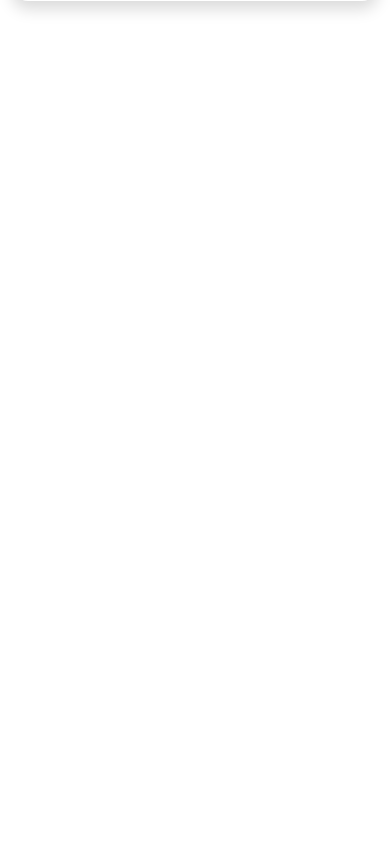
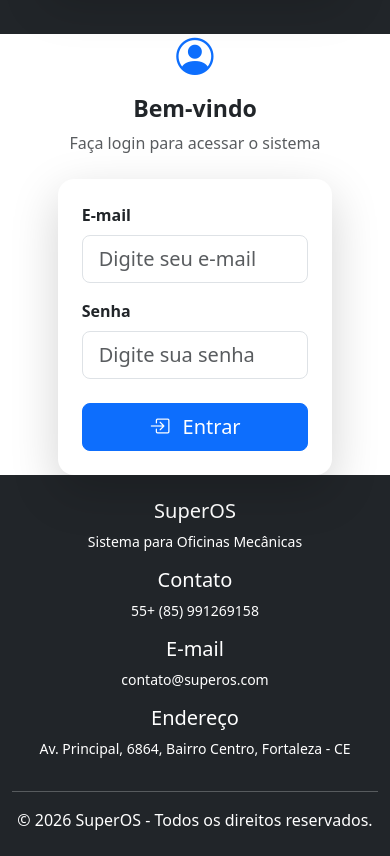
Before and after one commit to gabrielsousa2310/projetofinal708, a Flask app: page / in a window 390 px wide. Shown: the part 436-1292 px from the top of the page. Before the commit the page ends 448 px from the top, so only its background shows below. Run offline with Flask 3, Linux system fonts and the light colour scheme.

Commit message:
alteracoes no index, criacao da rota editar clientes, criacao do icone no base logado e base html

```diff
--- a/app.py
+++ b/app.py
@@ -12,279 +12,335 @@ from supabase import create_client
 
 
 load_dotenv()
-supabase_url = os.getenv('SUPABASE_URL')
-supabase_key = os.getenv('SUPABASE_KEY')
-supabase = create_client(supabase_url,supabase_key)
+supabase_url = os.getenv("SUPABASE_URL")
+supabase_key = os.getenv("SUPABASE_KEY")
+supabase = create_client(supabase_url, supabase_key)
 
 app = Flask(__name__)
-app.secret_key = '12345'
+app.secret_key = "12345"
 
 
-@app.route('/', methods=['GET','POST'])
+@app.route("/", methods=["GET", "POST"])
 def index():
-    if request.method == 'POST':
-        email = request.form.get('email')
-        senha = request.form.get('senha')
-        print(email,senha)
-        resposta = supabase.table('usuarios').select('*').eq('email',email).eq('senha',senha).execute()
+    if request.method == "POST":
+        email = request.form.get("email")
+        senha = request.form.get("senha")
+        print(email, senha)
+        resposta = (
+            supabase.table("usuarios")
+            .select("*")
+            .eq("email", email)
+            .eq("senha", senha)
+            .execute()
+        )
         if len(resposta.data) > 0:
             print(resposta)
-            session['id_usuario'] = resposta.data[0]['id']
-            return redirect(url_for('dashboard'))
+            session["id_usuario"] = resposta.data[0]["id"]
+            return redirect(url_for("dashboard"))
         else:
-            print('Usuário não cadastrado')
-    return render_template('index.html')
-
-#PAGINA INICIAL
-
-@app.route('/dashboard')
-def dashboard():
-    if 'id_usuario' not in session:
-        print('Usuário não logado')
-        return redirect(url_for('index'))
-
-    registro_os = supabase.table('registro_os').select('*').execute()
-    funcionarios = supabase.table('funcionarios').select('*').execute()
-    clientes = supabase.table('clientes').select('*,registro_os(id)').execute()
+            print("Usuário não cadastrado")
+    return render_template("index.html")
 
 
+# PAGINA INICIAL
+
+
+@app.route("/dashboard")
+def dashboard():
+    if "id_usuario" not in session:
+        print("Usuário não logado")
+        return redirect(url_for("index"))
+
+    registro_os = supabase.table("registro_os").select("*").execute()
+    funcionarios = supabase.table("funcionarios").select("*").execute()
+    clientes = supabase.table("clientes").select("*,registro_os(id)").execute()
 
     total_clientes = len(clientes.data) if clientes.data else 0
     total_registro_os = len(registro_os.data) if registro_os.data else 0
     total_funcionarios = len(funcionarios.data) if funcionarios.data else 0
 
-    relatorio = (supabase.table('registro_os').select('*, clientes(nome), funcionarios(nome), veiculos(placa, marca, modelo)').execute())
+    relatorio = (
+        supabase.table("registro_os")
+        .select("*, clientes(nome), funcionarios(nome), veiculos(placa, marca, modelo)")
+        .execute()
+    )
+
+    return render_template(
+        "dashboard.html",
+        total_clientes=total_clientes,
+        total_registro_os=total_registro_os,
+        total_funcionarios=total_funcionarios,
+        relatorio=relatorio.data,
+        clientes=clientes.data,
+    )
 
 
-    return render_template('dashboard.html',total_clientes=total_clientes, total_registro_os=total_registro_os, total_funcionarios=total_funcionarios, relatorio=relatorio.data, clientes=clientes.data)
-
-#ROTAS DE CADASTRO DE CLIENTES, FUNCIONARIOS, VEICULOS E REGISTRO DE ORDEM DE SERVIÇO
-@app.route('/cadastro_clientes',methods=['GET','POST'])
+# ROTAS DE CADASTRO DE CLIENTES, FUNCIONARIOS, VEICULOS E REGISTRO DE ORDEM DE SERVIÇO
+@app.route("/cadastro_clientes", methods=["GET", "POST"])
 def cadastro_clientes():
 
-    if 'id_usuario' not in session:
-        print('Usuário não logado')
-        return redirect(url_for('index'))
+    if "id_usuario" not in session:
+        print("Usuário não logado")
+        return redirect(url_for("index"))
 
-    if request.method == 'POST':
-        nome = request.form.get('nome')
-        telefone = request.form.get('telefone')
-        email = request.form.get('email')
-        cpf = request.form.get('cpf')
-        endereco = request.form.get('endereco')
-        observacoes = request.form.get('observacoes')
+    if request.method == "POST":
+        nome = request.form.get("nome")
+        telefone = request.form.get("telefone")
+        email = request.form.get("email")
+        cpf = request.form.get("cpf")
+        endereco = request.form.get("endereco")
+        observacoes = request.form.get("observacoes")
 
         dados = {
-            'nome': nome,
-            'telefone': telefone,
-            'email': email,
-            'cpf': cpf,
-            'endereco': endereco,
-            'observacoes': observacoes
+            "nome": nome,
+            "telefone": telefone,
+            "email": email,
+            "cpf": cpf,
+            "endereco": endereco,
+            "observacoes": observacoes,
         }
-        supabase.table('clientes').insert(dados).execute()
+        supabase.table("clientes").insert(dados).execute()
 
-        return redirect(url_for('dashboard'))
+        return redirect(url_for("dashboard"))
 
-    return render_template('cadastro_clientes.html')
+    return render_template("cadastro_clientes.html")
 
 
-@app.route('/cadastro_funcionarios', methods=['GET', 'POST'])
+@app.route("/cadastro_funcionarios", methods=["GET", "POST"])
 def cadastro_funcionarios():
 
-    if 'id_usuario' not in session:
-        print('Usuário não logado')
-        return redirect(url_for('index'))
+    if "id_usuario" not in session:
+        print("Usuário não logado")
+        return redirect(url_for("index"))
 
-    if request.method == 'POST':
+    if request.method == "POST":
 
-        nome = request.form.get('nome')
-        cpf = request.form.get('cpf')
-        telefone = request.form.get('telefone')
-        email = request.form.get('email')
-        endereco = request.form.get('endereco')
-        numero = request.form.get('numero')
-        complemento = request.form.get('complemento')
+        nome = request.form.get("nome")
+        cpf = request.form.get("cpf")
+        telefone = request.form.get("telefone")
+        email = request.form.get("email")
+        endereco = request.form.get("endereco")
+        numero = request.form.get("numero")
+        complemento = request.form.get("complemento")
 
-        cargo = request.form.get('cargo')
-        especialidade = request.form.get('especialidade')
-        salario = request.form.get('salario')
-        data_admissao = request.form.get('data_admissao')
+        cargo = request.form.get("cargo")
+        especialidade = request.form.get("especialidade")
+        salario = request.form.get("salario")
+        data_admissao = request.form.get("data_admissao")
 
-        possui_cnh = request.form.get('possui_cnh')
+        possui_cnh = request.form.get("possui_cnh")
 
-        observacoes = request.form.get('observacoes')
+        observacoes = request.form.get("observacoes")
 
         dados = {
-            'nome': nome,
-            'cpf': cpf,
-            'telefone': telefone,
-            'email': email,
-            'endereco': endereco,
-            'numero': numero,
-            'complemento': complemento,
-            'cargo': cargo,
-            'especialidade': especialidade,
-            'salario': salario,
-            'data_admissao': data_admissao,
-            'possui_cnh': possui_cnh,
-            'observacoes': observacoes
+            "nome": nome,
+            "cpf": cpf,
+            "telefone": telefone,
+            "email": email,
+            "endereco": endereco,
+            "numero": numero,
+            "complemento": complemento,
+            "cargo": cargo,
+            "especialidade": especialidade,
+            "salario": salario,
+            "data_admissao": data_admissao,
+            "possui_cnh": possui_cnh,
+            "observacoes": observacoes,
         }
 
-        supabase.table('funcionarios').insert(dados).execute()
+        supabase.table("funcionarios").insert(dados).execute()
 
-        return redirect(url_for('dashboard'))
+        return redirect(url_for("dashboard"))
 
-    return render_template('cadastro_funcionarios.html')
+    return render_template("cadastro_funcionarios.html")
 
 
-@app.route('/registro_os', methods=['GET', 'POST'])
+@app.route("/registro_os", methods=["GET", "POST"])
 def registro_os():
 
-    if 'id_usuario' not in session:
-        print('Usuário não logado')
-        return redirect(url_for('index'))
+    if "id_usuario" not in session:
+        print("Usuário não logado")
+        return redirect(url_for("index"))
 
-    if request.method == 'POST':
-        cliente_id = request.form.get('cliente_id')
-        veiculo_id = request.form.get('veiculo_id')
-        funcionario_id = request.form.get('funcionario_id')
-        problema_relatado = request.form.get('problema_relatado')
-        servico_realizado = request.form.get('servico_realizado')
-        valor = request.form.get('valor')
-        status = request.form.get('status')
-        observacoes = request.form.get('observacoes')
+    if request.method == "POST":
+        cliente_id = request.form.get("cliente_id")
+        veiculo_id = request.form.get("veiculo_id")
+        funcionario_id = request.form.get("funcionario_id")
+        problema_relatado = request.form.get("problema_relatado")
+        servico_realizado = request.form.get("servico_realizado")
+        valor = request.form.get("valor")
+        status = request.form.get("status")
+        observacoes = request.form.get("observacoes")
 
         dados = {
-            'cliente_id': cliente_id,
-            'veiculo_id': veiculo_id,
-            'funcionario_id': funcionario_id,
-            'problema_relatado': problema_relatado,
-            'servico_realizado': servico_realizado,
-            'valor': valor,
-            'status': status,
-            'observacoes': observacoes
+            "cliente_id": cliente_id,
+            "veiculo_id": veiculo_id,
+            "funcionario_id": funcionario_id,
+            "problema_relatado": problema_relatado,
+            "servico_realizado": servico_realizado,
+            "valor": valor,
+            "status": status,
+            "observacoes": observacoes,
         }
         print(dados)
-        supabase.table('registro_os').insert(dados).execute()
-        flash('Ordem de serviço registrada com sucesso!')
+        supabase.table("registro_os").insert(dados).execute()
+        flash("Ordem de serviço registrada com sucesso!")
 
-        return redirect(url_for('registro_os'))
+        return redirect(url_for("registro_os"))
 
-    clientes = supabase.table('clientes').select('*').execute()
-    funcionarios = supabase.table('funcionarios').select('*').execute()
-    veiculos = supabase.table('veiculos').select('*').execute()
-    registro_os = supabase.table('registro_os').select('*,clientes(nome),veiculos(marca,modelo,placa)').execute()
+    clientes = supabase.table("clientes").select("*").execute()
+    funcionarios = supabase.table("funcionarios").select("*").execute()
+    veiculos = supabase.table("veiculos").select("*").execute()
+    registro_os = (
+        supabase.table("registro_os")
+        .select("*,clientes(nome),veiculos(marca,modelo,placa)")
+        .execute()
+    )
 
-    return render_template('registro_os.html', registro_os=registro_os.data, funcionarios=funcionarios.data, clientes=clientes.data, veiculos=veiculos.data)
+    return render_template(
+        "registro_os.html",
+        registro_os=registro_os.data,
+        funcionarios=funcionarios.data,
+        clientes=clientes.data,
+        veiculos=veiculos.data,
+    )
 
-@app.route('/cadastro_veiculos', methods=['GET', 'POST'])
 
+@app.route("/cadastro_veiculos", methods=["GET", "POST"])
 def cadastro_veiculos():
-    if 'id_usuario' not in session:
-        print('Usuario nao logado')
-        return redirect(url_for('index'))
+    if "id_usuario" not in session:
+        print("Usuario nao logado")
+        return redirect(url_for("index"))
 
-    if request.method == 'POST':
-        cliente_id = request.form.get('cliente_id')
-        marca = request.form.get('marca')
-        modelo = request.form.get('modelo')
-        ano = request.form.get('ano')
-        placa = request.form.get('placa')
-        cor = request.form.get('cor')
-        observacoes = request.form.get('observacoes')
+    if request.method == "POST":
+        cliente_id = request.form.get("cliente_id")
+        marca = request.form.get("marca")
+        modelo = request.form.get("modelo")
+        ano = request.form.get("ano")
+        placa = request.form.get("placa")
+        cor = request.form.get("cor")
+        observacoes = request.form.get("observacoes")
 
         dados = {
-            'cliente_id': cliente_id,
-            'marca': marca,
-            'modelo': modelo,
-            'ano': ano,
-            'placa': placa,
-            'cor': cor,
-            'observacoes': observacoes
+            "cliente_id": cliente_id,
+            "marca": marca,
+            "modelo": modelo,
+            "ano": ano,
+            "placa": placa,
+            "cor": cor,
+            "observacoes": observacoes,
         }
 
-        supabase.table('veiculos').insert(dados).execute()
-        return redirect(url_for('cadastro_veiculos'))
+        supabase.table("veiculos").insert(dados).execute()
+        return redirect(url_for("cadastro_veiculos"))
 
-    clientes = supabase.table('clientes').select('*').execute()
+    clientes = supabase.table("clientes").select("*").execute()
 
-    return render_template('cadastro_veiculos.html', clientes=clientes.data)
+    return render_template("cadastro_veiculos.html", clientes=clientes.data)
 
-#LISTAGEM DE CLIENTES, FUNCIONARIOS, VEICULOS E REGISTRO DE ORDEM DE SERVIÇO
 
-@app.route('/listar_clientes')
+# LISTAGEM DE CLIENTES, FUNCIONARIOS, VEICULOS E REGISTRO DE ORDEM DE SERVIÇO
+
+
+@app.route("/listar_clientes")
 def listar_clientes():
-    if 'id_usuario' not in session:
-        print('Usuario nao logado')
-        return redirect(url_for('index'))
+    if "id_usuario" not in session:
+        print("Usuario nao logado")
+        return redirect(url_for("index"))
 
-    clientes = supabase.table('clientes').select('*').execute()
+    clientes = supabase.table("clientes").select("*").execute()
 
-    return render_template('listar_clientes.html',clientes=clientes.data)
+    return render_template("listar_clientes.html", clientes=clientes.data)
 
-@app.route('/listar_os')
+
+@app.route("/listar_os")
 def listar_os():
-    if 'id_usuario' not in session:
-        print('Usuario nao logado')
-        return redirect(url_for('index'))
+    if "id_usuario" not in session:
+        print("Usuario nao logado")
+        return redirect(url_for("index"))
 
-    os_service = supabase.table('registro_os').select('*, clientes(id, nome), funcionarios(id, nome), veiculos(marca,modelo,placa)').execute()
+    os_service = (
+        supabase.table("registro_os")
+        .select(
+            "*, clientes(id, nome), funcionarios(id, nome), veiculos(marca,modelo,placa)"
+        )
+        .execute()
+    )
 
-    return render_template('listar_os.html',os_service=os_service.data)
+    return render_template("listar_os.html", os_service=os_service.data)
+
+
+@app.route("/listar_funcionarios")
+def listar_funcionarios():
+    if "id_usuario" not in session:
+        print("Usuario nao logado")
+        return redirect(url_for("index"))
+
+    funcionarios = supabase.table("funcionarios").select("*").execute()
+
+    return render_template("listar_funcionarios.html", funcionarios=funcionarios.data)
+
 
 # GERENCIAMENTO DO SISTEMA, EXCLUSAO, EDICAO E LOGOUT
 
-@app.route('/excluir_os/<int:id>')
+
+@app.route("/excluir_os/<int:id>")
 def excluir_os(id):
-    if 'id_usuario' not in session:
-        print('Usuario nao logado')
-        return redirect(url_for('index'))
+    if "id_usuario" not in session:
+        print("Usuario nao logado")
+        return redirect(url_for("index"))
 
-    supabase.table('registro_os').delete().eq('id', id).execute()
+    supabase.table("registro_os").delete().eq("id", id).execute()
 
-    return redirect(url_for('listar_os'))
+    return redirect(url_for("listar_os"))
 
-@app.route('/editar_cliente/<int:id>', methods=['GET', 'POST'])
+
+@app.route("/editar_cliente/<int:id>", methods=["GET", "POST"])
 def editar_cliente(id):
-    if 'id_usuario' not in session:
-        print('Usuario nao logado')
-        return redirect(url_for('index'))
+    if "id_usuario" not in session:
+        print("Usuario nao logado")
+        return redirect(url_for("index"))
 
-    if request.method == 'POST':
-        nome = request.form.get('nome')
-        email = request.form.get('email')
-        telefone = request.form.get('telefone')
+    if request.method == "POST":
+        nome = request.form.get("nome")
+        telefone = request.form.get("telefone")
+        email = request.form.get("email")
+        cpf = request.form.get("cpf")
+        endereco = request.form.get("endereco")
+        observacoes = request.form.get("observacoes")
 
         dados = {
-            'nome': nome,
-            'email': email,
-            'telefone': telefone
+            "nome": nome,
+            "telefone": telefone,
+            "email": email,
+            "cpf": cpf,
+            "endereco": endereco,
+            "observacoes": observacoes,
         }
 
-        supabase.table('clientes').update(dados).eq('id', id).execute()
-        return redirect(url_for('ver_clientes'))
+        supabase.table("clientes").update(dados).eq("id", id).execute()
+        return redirect(url_for("ver_clientes"))
 
-    cliente = supabase.table('clientes').select('*').eq('id', id).execute()
-    return render_template('editar_cliente.html', cliente=cliente.data[0])
-
-@app.route('/excluir_veiculo/<int:id>')
-def excluir_veiculo(id):
-    if 'id_usuario' not in session:
-        print('Usuario nao logado')
-
-    veiculos = supabase.table('veiculos').delete().eq('id', id).execute()
-
-    return redirect(url_for('ver_clientes', veiculos=veiculos.data))
-
-@app.route('/editar_cliente/<int:id>', methods=['GET', 'POST'])
+    cliente = supabase.table("clientes").select("*").eq("id", id).execute()
+    return render_template("editar_cliente.html", cliente=cliente.data[0])
 
 
-@app.route('/sair')
+@app.route("/excluir_veiculo/<int:id>")
+def excluir_veiculo(id):
+    if "id_usuario" not in session:
+        print("Usuario nao logado")
+
+    veiculos = supabase.table("veiculos").delete().eq("id", id).execute()
+
+    return redirect(url_for("ver_clientes", veiculos=veiculos.data))
+
+
+@app.route("/editar_cliente/<int:id>", methods=["GET", "POST"])
+@app.route("/sair")
 def sair():
     session.clear()
-    return redirect(url_for('index'))
+    return redirect(url_for("index"))
 
 
-if __name__ == '__main__':
+if __name__ == "__main__":
     app.run(debug=True)
--- a/templates/base.html
+++ b/templates/base.html
@@ -1,20 +1,32 @@
-<!DOCTYPE html>
+<!doctype html>
 <html lang="pt-br">
-<head>
-    <meta charset="UTF-8">
-    <meta name="viewport" content="width=device-width, initial-scale=1.0">
+  <head>
+    <meta charset="UTF-8" />
+    <meta name="viewport" content="width=device-width, initial-scale=1.0" />
     <title>Meu Sistema</title>
 
-    <link href="https://cdn.jsdelivr.net/npm/bootstrap@5.3.8/dist/css/bootstrap.min.css" rel="stylesheet" integrity="sha384-sRIl4kxILFvY47J16cr9ZwB07vP4J8+LH7qKQnuqkuIAvNWLzeN8tE5YBujZqJLB" crossorigin="anonymous">
-    <link rel="stylesheet" href="https://cdn.jsdelivr.net/npm/bootstrap-icons@1.13.1/font/bootstrap-icons.min.css">
-</head>
-<body>
+    <link
+      rel="icon"
+      href="https://raw.githubusercontent.com/twitter/twemoji/master/assets/72x72/1f6e0.png">
 
-    {% block content %}
+    <link
+      href="https://cdn.jsdelivr.net/npm/bootstrap@5.3.8/dist/css/bootstrap.min.css"
+      rel="stylesheet"
+      integrity="sha384-sRIl4kxILFvY47J16cr9ZwB07vP4J8+LH7qKQnuqkuIAvNWLzeN8tE5YBujZqJLB"
+      crossorigin="anonymous">
 
-    {% endblock %}
+    <link
+      rel="stylesheet"
+      href="https://cdn.jsdelivr.net/npm/bootstrap-icons@1.13.1/font/bootstrap-icons.min.css">
 
-</body>
+  </head>
+  <body>
+    {% block content %} {% endblock %}
+  </body>
 
-<script src="https://cdn.jsdelivr.net/npm/bootstrap@5.3.8/dist/js/bootstrap.bundle.min.js" integrity="sha384-FKyoEForCGlyvwx9Hj09JcYn3nv7wiPVlz7YYwJrWVcXK/BmnVDxM+D2scQbITxI" crossorigin="anonymous"></script>
+  <script
+    src="https://cdn.jsdelivr.net/npm/bootstrap@5.3.8/dist/js/bootstrap.bundle.min.js"
+    integrity="sha384-FKyoEForCGlyvwx9Hj09JcYn3nv7wiPVlz7YYwJrWVcXK/BmnVDxM+D2scQbITxI"
+    crossorigin="anonymous"
+  ></script>
 </html>
--- a/templates/index.html
+++ b/templates/index.html
@@ -1,48 +1,88 @@
 {% extends "base.html" %}
 {% block content %}
 
- <h1 class="text-center mt-5 fw-bold" >SuperOS</h1>
+<div class="container-fluid">
 
-<div class="container">
-    <div class="row justify-content-center">
-        <div class="col-md-5 col-lg-4">
+    <div class="row min-vh-100">
 
-            <div class="card shadow border-0 rounded-4 p-4 mt-4">
+        <!-- Lado esquerdo -->
+        <div class="col-lg-7 d-flex flex-column justify-content-center bg-dark text-white p-5">
+
+            <h1 class="display-4 fw-bold mb-4">
+                SuperOS
+            </h1>
+
+            <p class="fs-4 mb-4">
+                Gestão completa para oficinas mecânicas.
+            </p>
+
+            <img
+                src="https://encrypted-tbn0.gstatic.com/images?q=tbn:ANd9GcT9_McTenToQE1-61-XDXafE8mBh3Pru3Uq-997IkRVqA&s=10"
+                class="img-fluid rounded shadow-lg"
+                alt="Oficina Mecânica">
+
+        </div>
+
+        <!-- Lado direito -->
+        <div class="col-lg-5 d-flex align-items-center justify-content-center">
+
+            <div class="w-75">
 
                 <div class="text-center mb-4">
-                    <i class="bi bi-person-circle fs-1 text-decoration-line-through"></i>
+
+                    <i class="bi bi-person-circle text-primary display-3"></i>
+
+                    <h3 class="fw-bold mt-3">
+                        Bem-vindo
+                    </h3>
+
+                    <p class="text-muted">
+                        Faça login para acessar o sistema
+                    </p>
+
                 </div>
+
+                <div class="card shadow-lg border-0 rounded-4 p-4">
 
                     <form action="/" method="POST">
 
                         <div class="mb-3">
-                        <label for="email" class="form-label">
+
+                            <label class="form-label fw-semibold">
                                 E-mail
                             </label>
+
                             <input
                                 type="email"
-                            id="email"
+                                class="form-control form-control-lg"
                                 name="email"
-                            class="form-control rounded-3"
-                            placeholder="Digite seu e-mail">
+                                placeholder="Digite seu e-mail"
+                                required>
+
                         </div>
 
-                    <div class="mb-3">
-                        <label for="senha" class="form-label">
+                        <div class="mb-4">
+
+                            <label class="form-label fw-semibold">
                                 Senha
                             </label>
+
                             <input
                                 type="password"
-                            id="senha"
+                                class="form-control form-control-lg"
                                 name="senha"
-                            class="form-control rounded-3"
-                            placeholder="Digite sua senha">
+                                placeholder="Digite sua senha"
+                                required>
+
                         </div>
 
                         <button
-                        class="btn btn-primary w-100 rounded-3"
-                        type="submit">
+                            class="btn btn-primary btn-lg w-100">
+
+                            <i class="bi bi-box-arrow-in-right me-2"></i>
+
                             Entrar
+
                         </button>
 
                     </form>
@@ -50,7 +90,71 @@
                 </div>
 
             </div>
-    </div>
+
         </div>
 
+    </div>
+
+</div>
+
+<footer class="bg-dark text-white py-4">
+
+    <div class="container">
+
+        <div class="row text-center">
+
+            <div class="col-md-3">
+
+                <h5>SuperOS</h5>
+
+                <p class="small">
+                    Sistema para Oficinas Mecânicas
+                </p>
+
+            </div>
+
+            <div class="col-md-3">
+
+                <h5>Contato</h5>
+
+                <p class="small">
+                   55+ (85) 991269158
+                </p>
+
+            </div>
+
+            <div class="col-md-3">
+
+                <h5>E-mail</h5>
+
+                <p class="small">
+                    contato@superos.com
+                </p>
+
+            </div>
+
+            <div class="col-md-3">
+
+                <h5>Endereço</h5>
+
+                <p class="small">
+                    Av. Principal, 6864, Bairro Centro, Fortaleza - CE
+                </p>
+
+            </div>
+
+        </div>
+
+        <hr class="border-light">
+
+        <div class="text-center">
+
+            © 2026 SuperOS - Todos os direitos reservados.
+
+        </div>
+
+    </div>
+
+</footer>
+
 {% endblock %}
```
Also changed, not shown: templates/baselogado.html (+12 -2 lines). Lines whose indentation alone changed are shown as unchanged.
